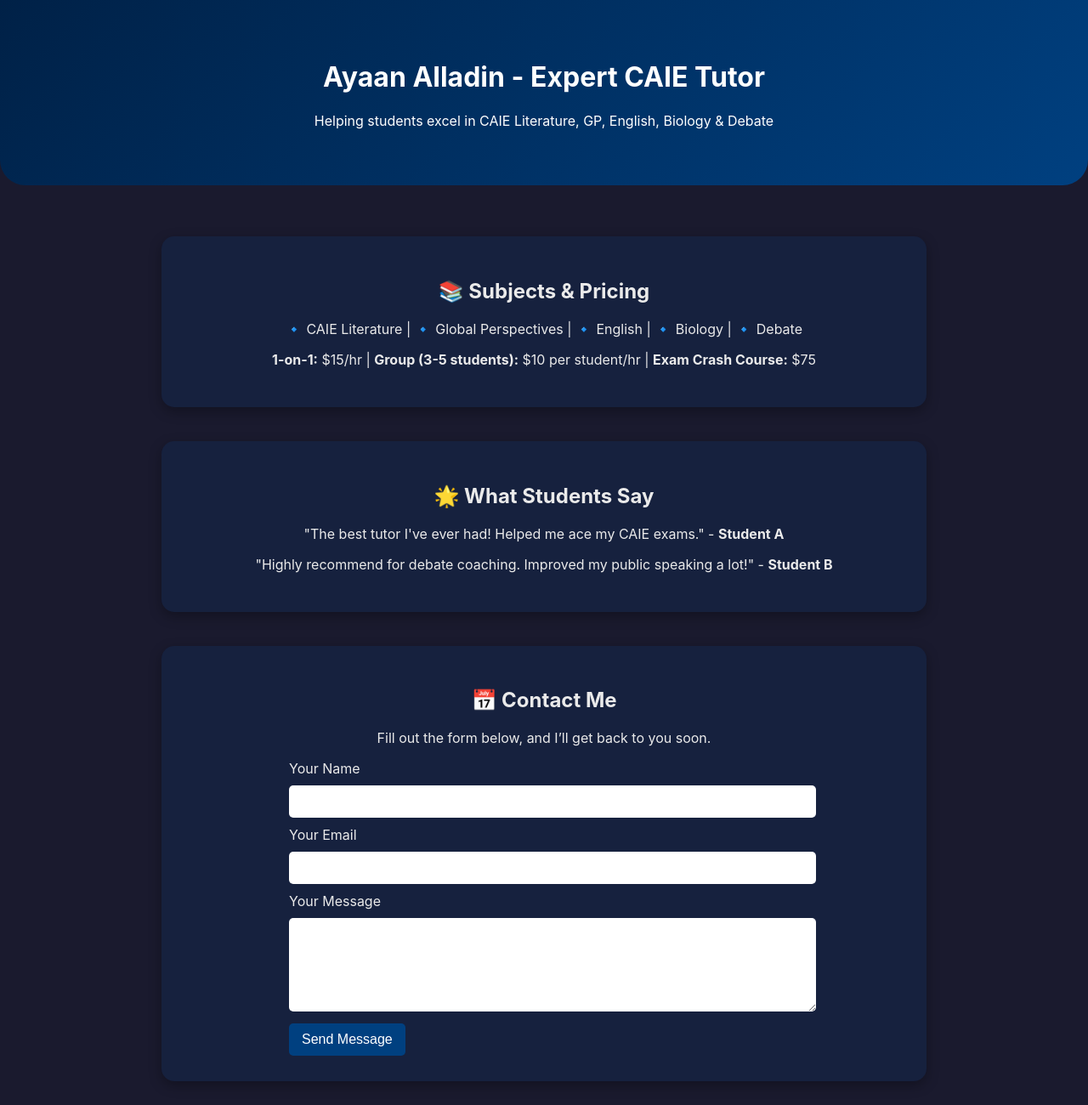
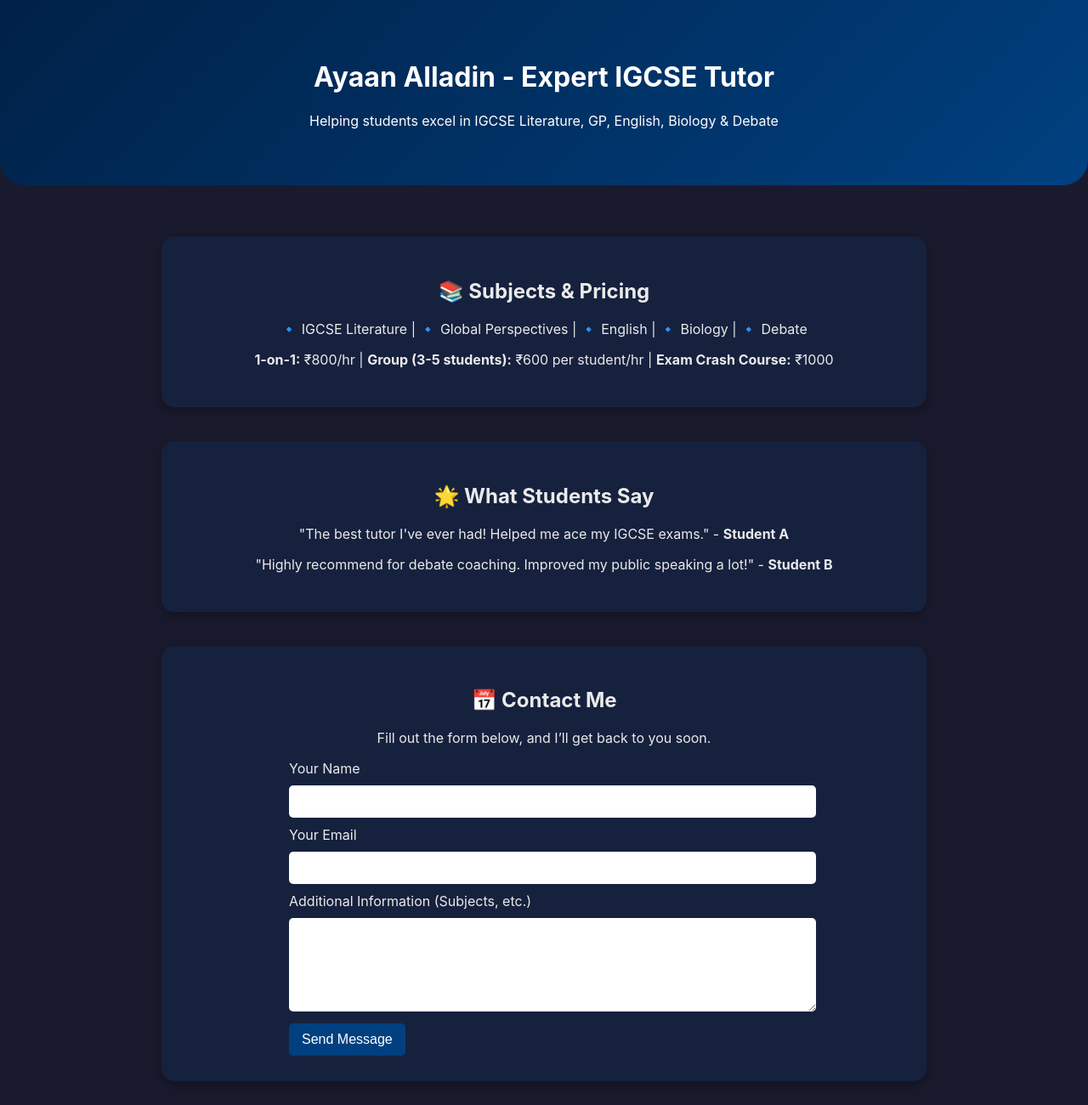
Before and after one commit to alladihn/tutor-site, a plain HTML site: page index.html in a window 1280 px wide. Shown: the whole page at 85% size. Drawn offline with Linux system fonts and the light colour scheme.

Commit message:
Update index.html

```diff
--- a/index.html
+++ b/index.html
@@ -3,7 +3,7 @@
 <head>
     <meta charset="UTF-8">
     <meta name="viewport" content="width=device-width, initial-scale=1.0">
-    <title>Expert CAIE Tutoring - Ayaan Alladin</title>
+    <title>Expert IGCSE Tutoring - Ayaan Alladin</title>
     <style>
         body {
             font-family: 'Inter', sans-serif;
@@ -73,20 +73,20 @@
 </head>
 <body>
     <div class="header">
-        <h1>Ayaan Alladin - Expert CAIE Tutor</h1>
-        <p>Helping students excel in CAIE Literature, GP, English, Biology & Debate</p>
+        <h1>Ayaan Alladin - Expert IGCSE Tutor</h1>
+        <p>Helping students excel in IGCSE Literature, GP, English, Biology & Debate</p>
     </div>
 
     <div class="container">
         <div class="section">
             <h2>📚 Subjects & Pricing</h2>
-            <p>🔹 CAIE Literature | 🔹 Global Perspectives | 🔹 English | 🔹 Biology | 🔹 Debate</p>
-            <p><strong>1-on-1:</strong> $15/hr | <strong>Group (3-5 students):</strong> $10 per student/hr | <strong>Exam Crash Course:</strong> $75</p>
+            <p>🔹 IGCSE Literature | 🔹 Global Perspectives | 🔹 English | 🔹 Biology | 🔹 Debate</p>
+            <p><strong>1-on-1:</strong> ₹800/hr | <strong>Group (3-5 students):</strong> ₹600 per student/hr | <strong>Exam Crash Course:</strong> ₹1000</p>
         </div>
 
         <div class="section">
             <h2>🌟 What Students Say</h2>
-            <p>"The best tutor I've ever had! Helped me ace my CAIE exams." - <strong>Student A</strong></p>
+            <p>"The best tutor I've ever had! Helped me ace my IGCSE exams." - <strong>Student A</strong></p>
             <p>"Highly recommend for debate coaching. Improved my public speaking a lot!" - <strong>Student B</strong></p>
         </div>
 
@@ -101,7 +101,7 @@
                     <label for="email">Your Email</label>
                     <input type="email" id="email" name="email" required>
 
-                    <label for="message">Your Message</label>
+                    <label for="message">Additional Information (Subjects, etc.)</label>
                     <textarea id="message" name="message" rows="5" required></textarea>
 
                     <button type="submit">Send Message</button>
```
